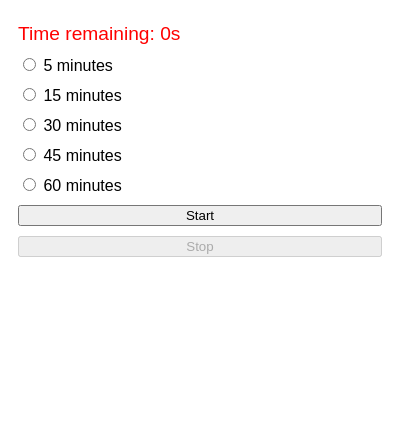
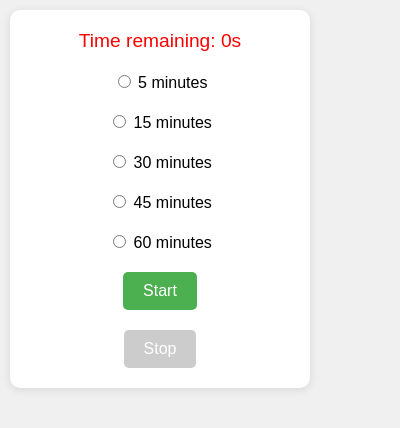
Before and after one commit to StevenPartridge/plex-lyrics, a browser extension: page popup.html in a window 400 px wide. Drawn offline with Linux system fonts and the light colour scheme.

Commit message:
Better styles for the popup

```diff
--- a/popup.html
+++ b/popup.html
@@ -1,27 +1,11 @@
 <!DOCTYPE html>
 <html>
   <head>
-    <style>
-      body {
-        font-family: Arial, sans-serif;
-      }
-      .container {
-        display: flex;
-        flex-direction: column;
-        padding: 10px;
-      }
-      .container > * {
-        margin: 5px 0;
-      }
-      #timer {
-        font-size: 1.2em;
-        color: red;
-      }
-    </style>
+    <link rel="stylesheet" href="styles.css">
   </head>
   <body>
     <div class="container">
-      <div id="timer">Time remaining: 0s</div>
+      <div id="timer" class="timer">Time remaining: 0s</div>
       <label>
         <input type="radio" name="duration" value="5"> 5 minutes
       </label>
@@ -37,8 +21,8 @@
       <label>
         <input type="radio" name="duration" value="60"> 60 minutes
       </label>
-      <button id="start">Start</button>
-      <button id="stop">Stop</button>
+      <button id="start" class="btn btn-start">Start</button>
+      <button id="stop" class="btn btn-stop">Stop</button>
     </div>
     <script src="popup.js"></script>
   </body>
--- a/styles.css
+++ b/styles.css
@@ -0,0 +1,49 @@
+body {
+    font-family: Arial, sans-serif;
+    margin: 0;
+    padding: 10px;
+    background-color: #f0f0f0;
+  }
+
+  .container {
+    display: flex;
+    flex-direction: column;
+    align-items: center;
+    padding: 10px;
+    background: white;
+    border-radius: 10px;
+    box-shadow: 0 2px 10px rgba(0, 0, 0, 0.1);
+    width: 280px; /* Ensure the container has a fixed width */
+  }
+
+  .container > * {
+    margin: 10px 0;
+  }
+
+  #timer {
+    font-size: 1.2em;
+    color: red;
+  }
+
+  .btn {
+    padding: 10px 20px;
+    border: none;
+    border-radius: 5px;
+    cursor: pointer;
+    font-size: 1em;
+  }
+
+  .btn-start {
+    background-color: #4caf50;
+    color: white;
+  }
+
+  .btn-stop {
+    background-color: #f44336;
+    color: white;
+  }
+
+  .btn:disabled {
+    background-color: #ccc;
+    cursor: not-allowed;
+  }
```
